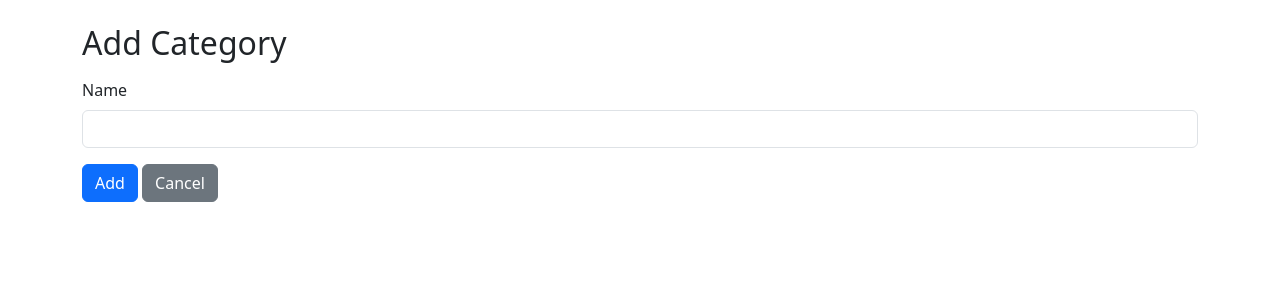
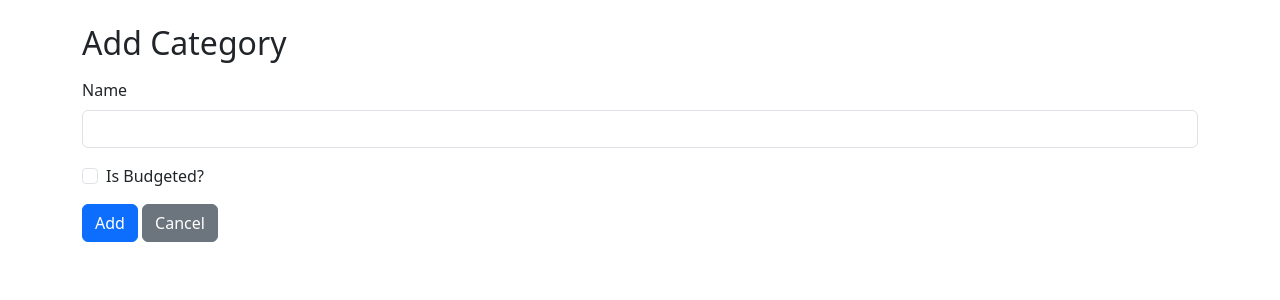
Before and after one commit to angeljach/make_me_rich, a Flask app: page /categories/add in a window 1280 px wide. Shown: the part 56-356 px from the top of the page. Run offline with Flask 3, Linux system fonts and the light colour scheme.

Commit message:
feat: Add is_budgeted filter to dashboard
This commit introduces a new feature to filter expenses on the dashboard based on whether their category is marked as 'budgeted'.

The following changes are included:
- Added an `is_budgeted` boolean column to the `categories` table.
- Updated the category add/edit form to include a checkbox for setting the `is_budgeted` status.
- Modified the dashboard to include a dropdown filter for "All", "Budgeted", and "Not Budgeted" categories.
- Updated the backend to apply the selected filter to the dashboard's expense data.

```diff
--- a/app.py
+++ b/app.py
@@ -30,11 +30,12 @@ def categories():
 def add_category():
     if request.method == 'POST':
         name = request.form['name'].strip()
+        is_budgeted = request.form.get('is_budgeted') == '1'
         if not name:
             flash('Category name is required!')
         else:
             conn = get_db_connection()
-            conn.execute('INSERT INTO categories (name) VALUES (?)', (name,))
+            conn.execute('INSERT INTO categories (name, is_budgeted) VALUES (?, ?)', (name, is_budgeted))
             conn.commit()
             conn.close()
             flash('Category added successfully.')
@@ -52,10 +53,11 @@ def edit_category(id):
 
     if request.method == 'POST':
         name = request.form['name'].strip()
+        is_budgeted = request.form.get('is_budgeted') == '1'
         if not name:
             flash('Category name is required!')
         else:
-            conn.execute('UPDATE categories SET name = ? WHERE id = ?', (name, id))
+            conn.execute('UPDATE categories SET name = ?, is_budgeted = ? WHERE id = ?', (name, is_budgeted, id))
             conn.commit()
             conn.close()
             flash('Category updated successfully.')
@@ -209,6 +211,7 @@ def dashboard():
     # Extract year and month from query params or default current year/month
     year = request.args.get('year', default=None, type=int)
     month = request.args.get('month', default=None, type=int)
+    is_budgeted_filter = request.args.get('is_budgeted_filter', default='all')
 
     from datetime import datetime
     now = datetime.now()
@@ -220,14 +223,22 @@ def dashboard():
 
     conn = get_db_connection()
 
-    expenses = conn.execute('''
-        SELECT e.*, c.name as category_name
+    base_query = '''
+        SELECT e.*, c.name as category_name, c.is_budgeted
         FROM expenses e
         LEFT JOIN categories c ON e.category_id = c.id
         WHERE strftime("%Y", event_date) = ? AND strftime("%m", event_date) = ?
-        ORDER BY event_date ASC
-        ''', (str(year), f"{month:02d}")
-    ).fetchall()
+    '''
+    params = [str(year), f"{month:02d}"]
+
+    if is_budgeted_filter == 'budgeted':
+        base_query += ' AND c.is_budgeted = 1'
+    elif is_budgeted_filter == 'not_budgeted':
+        base_query += ' AND (c.is_budgeted = 0 OR c.is_budgeted IS NULL)'
+
+    base_query += ' ORDER BY event_date ASC'
+
+    expenses = conn.execute(base_query, tuple(params)).fetchall()
 
     # Prepare data for graphs:
 
@@ -265,7 +276,8 @@ def dashboard():
                            monthly_expense_total=monthly_expense_total,
                            category_expenses=category_expenses,
                            top_day=top_day,
-                           high_expense=high_expense
+                           high_expense=high_expense,
+                           is_budgeted_filter=is_budgeted_filter
                            )
 
 if __name__ == '__main__':
--- a/database_initialization.py
+++ b/database_initialization.py
@@ -17,6 +17,7 @@ def init_db():
         CREATE TABLE IF NOT EXISTS categories (
             id INTEGER PRIMARY KEY AUTOINCREMENT,
             name TEXT NOT NULL,
+            is_budgeted INTEGER NOT NULL DEFAULT 1,
             created_at TEXT DEFAULT CURRENT_TIMESTAMP
         )
     ''')
--- a/templates/category_form.html
+++ b/templates/category_form.html
@@ -8,6 +8,11 @@
         <input type="text" class="form-control" id="name" name="name" required
                value="{{ category.name if category else '' }}">
     </div>
+    <div class="mb-3 form-check">
+        <input type="checkbox" class="form-check-input" id="is_budgeted" name="is_budgeted" value="1"
+               {% if category and category.is_budgeted %}checked{% endif %}>
+        <label class="form-check-label" for="is_budgeted">Is Budgeted?</label>
+    </div>
     <button type="submit" class="btn btn-primary">{{ action }}</button>
     <a href="{{ url_for('categories') }}" class="btn btn-secondary">Cancel</a>
 </form>
```
Also changed, not shown: templates/dashboard.html (+7 -0 lines).
